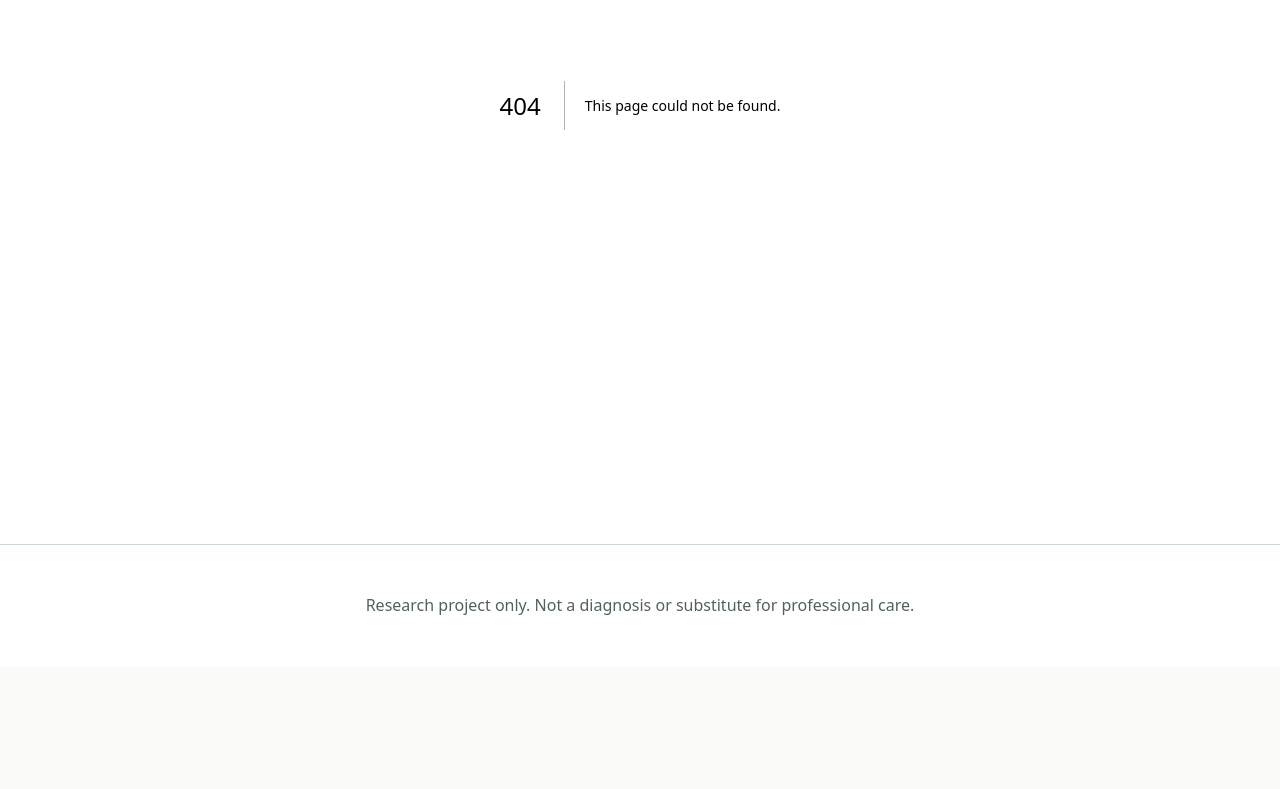
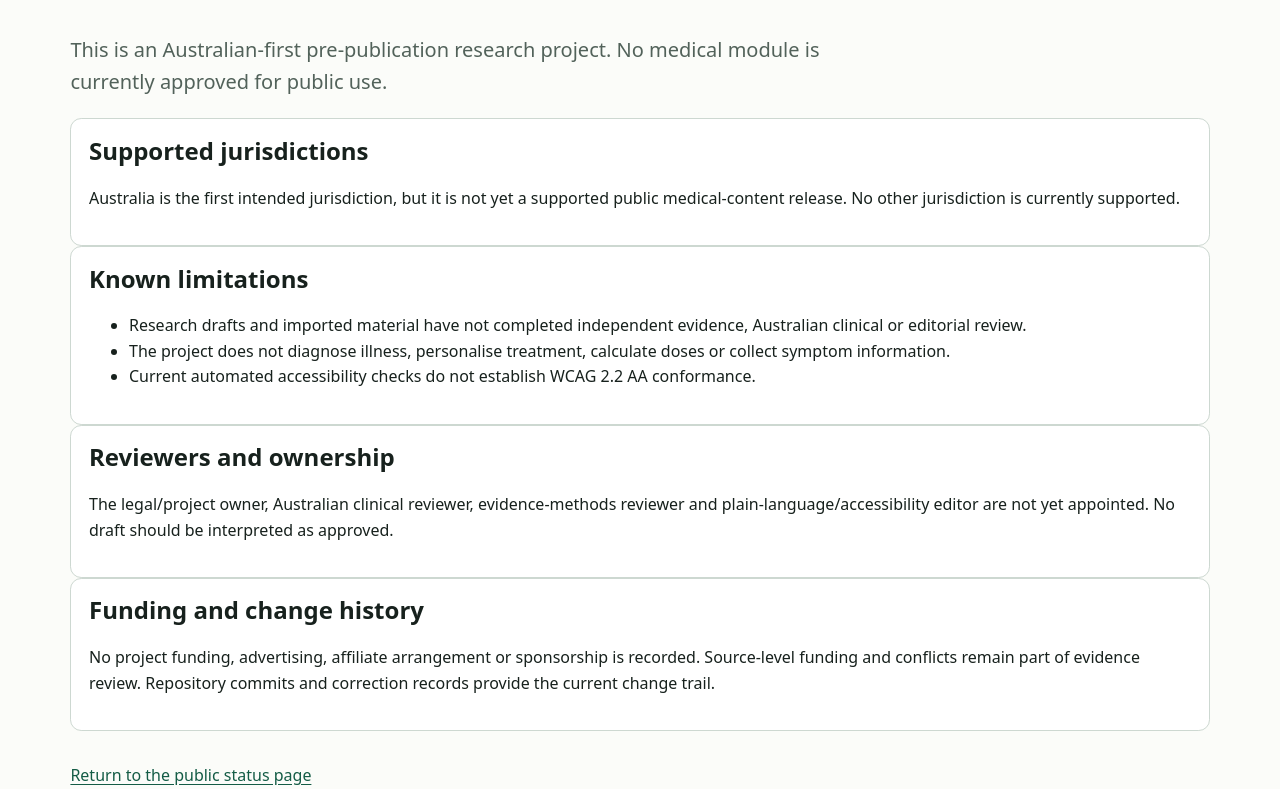
Before and after one commit to joshualparris/ColdFluApp, a Next.js app: page /about/transparency in a window 1280 px wide. Before the commit this address had no page. Shown: the part 411-1200 px from the top of the page. Before the commit the page ends 1078 px from the top, so only its background shows below. Built offline with nearby package versions, Linux system fonts and the light colour scheme.

Commit message:
Add launch operations and public transparency

```diff
--- /dev/null
+++ b/src/app/about/transparency/page.tsx
@@ -0,0 +1,32 @@
+import { PageShell } from "@/components/content/page-shell";
+
+export default function TransparencyPage() {
+  return (
+    <PageShell
+      eyebrow="Transparency"
+      title="Project status, scope and accountability"
+      intro="This is an Australian-first pre-publication research project. No medical module is currently approved for public use."
+    >
+      <section className="card">
+        <h2>Supported jurisdictions</h2>
+        <p>Australia is the first intended jurisdiction, but it is not yet a supported public medical-content release. No other jurisdiction is currently supported.</p>
+      </section>
+      <section className="card">
+        <h2>Known limitations</h2>
+        <ul>
+          <li>Research drafts and imported material have not completed independent evidence, Australian clinical or editorial review.</li>
+          <li>The project does not diagnose illness, personalise treatment, calculate doses or collect symptom information.</li>
+          <li>Current automated accessibility checks do not establish WCAG 2.2 AA conformance.</li>
+        </ul>
+      </section>
+      <section className="card">
+        <h2>Reviewers and ownership</h2>
+        <p>The legal/project owner, Australian clinical reviewer, evidence-methods reviewer and plain-language/accessibility editor are not yet appointed. No draft should be interpreted as approved.</p>
+      </section>
+      <section className="card">
+        <h2>Funding and change history</h2>
+        <p>No project funding, advertising, affiliate arrangement or sponsorship is recorded. Source-level funding and conflicts remain part of evidence review. Repository commits and correction records provide the current change trail.</p>
+      </section>
+    </PageShell>
+  );
+}
--- a/src/app/layout.tsx
+++ b/src/app/layout.tsx
@@ -32,6 +32,7 @@ export default function RootLayout({ children }: Readonly<{ children: React.Reac
               <Link href="/about/policy">Policy</Link>
               <Link href="/about/accessibility">Accessibility</Link>
               <Link href="/about/privacy">Privacy</Link>
+              <Link href="/about/transparency">Transparency</Link>
               <Link href="/about/corrections">Corrections</Link>
             </nav>
             <ThemeToggle />
```
Also changed, not shown: src/app/about/corrections/page.tsx (+3 -24 lines), 4 other files (tests, documents, lock files or other folders).
